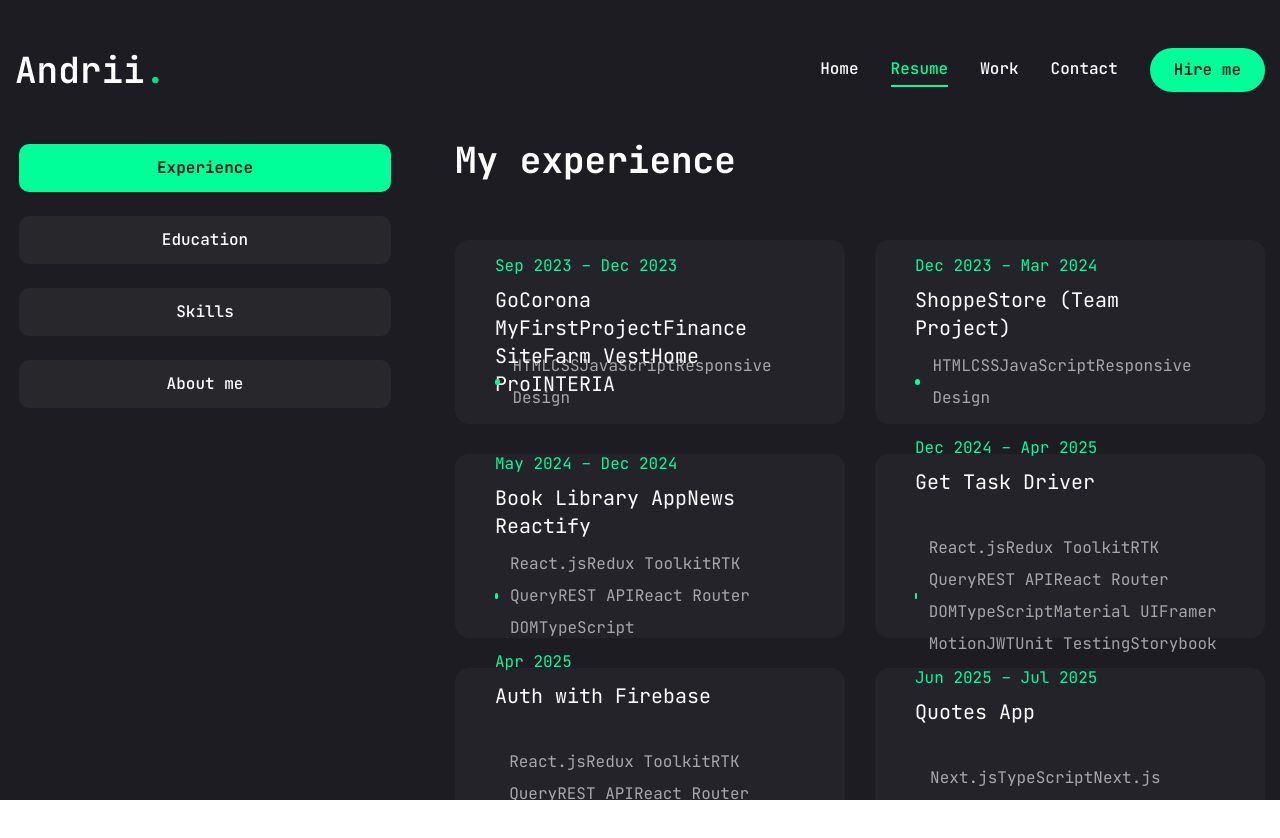
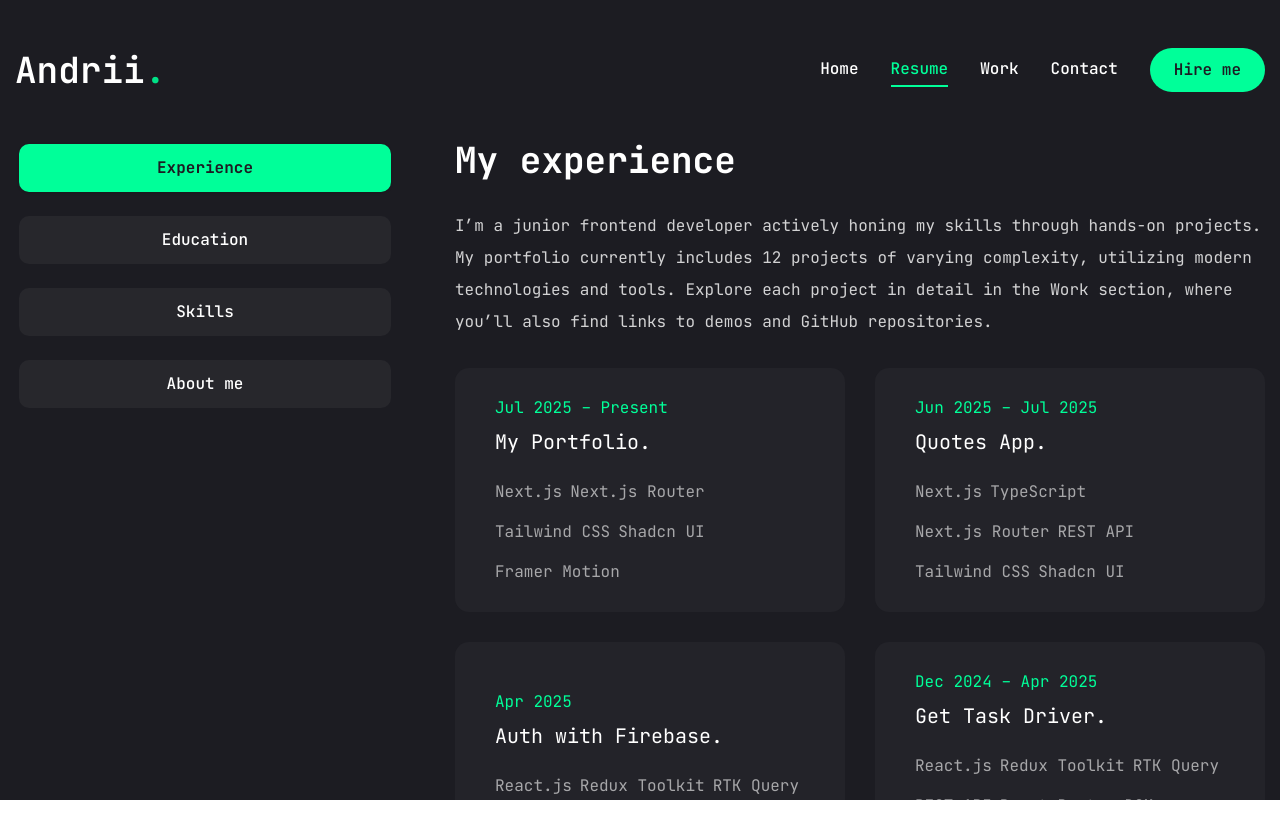
Before and after one commit to admitruk237/andrii-portfolio, a Next.js app: page /resume in a window 1280 px wide. Shown: the top 838 px of the page. Built offline with nearby package versions, Linux system fonts and the light colour scheme.

Commit message:
fixed experience tab bugs

```diff
--- a/app/resume/page.jsx
+++ b/app/resume/page.jsx
@@ -61,23 +61,30 @@ const experience = {
     repositories.`,
   items: [
     {
-      projects: [
-        'GoCorona MyFirstProject',
-        'Finance Site',
-        'Farm Vest',
-        'Home Pro',
-        'INTERIA',
+      projects: ['My Portfolio'],
+      technologies: [
+        'Next.js',
+        'Next.js Router',
+        'Tailwind CSS',
+        'Shadcn UI',
+        'Framer Motion',
       ],
-      technologies: ['HTML', 'CSS', 'JavaScript', 'Responsive Design'],
-      duration: 'Sep 2023 – Dec 2023',
+      duration: 'Jul 2025 – Present',
     },
     {
-      projects: ['ShoppeStore (Team Project)'],
-      technologies: ['HTML', 'CSS', 'JavaScript', 'Responsive Design'],
-      duration: 'Dec 2023 – Mar 2024',
+      projects: ['Quotes App'],
+      technologies: [
+        'Next.js',
+        'TypeScript',
+        'Next.js Router',
+        'REST API',
+        'Tailwind CSS',
+        'Shadcn UI',
+      ],
+      duration: 'Jun 2025 – Jul 2025',
     },
     {
-      projects: ['Book Library App', 'News Reactify'],
+      projects: ['Auth with Firebase'],
       technologies: [
         'React.js',
         'Redux Toolkit',
@@ -85,8 +92,11 @@ const experience = {
         'REST API',
         'React Router DOM',
         'TypeScript',
+        'Tailwind CSS',
+        'Firebase',
+        'JWT',
       ],
-      duration: 'May 2024 – Dec 2024',
+      duration: 'Apr 2025',
     },
     {
       projects: ['Get Task Driver'],
@@ -106,7 +116,7 @@ const experience = {
       duration: 'Dec 2024 – Apr 2025',
     },
     {
-      projects: ['Auth with Firebase'],
+      projects: ['Book Library App', 'News Reactify'],
       technologies: [
         'React.js',
         'Redux Toolkit',
@@ -114,34 +124,18 @@ const experience = {
         'REST API',
         'React Router DOM',
         'TypeScript',
-        'Tailwind CSS',
-        'Firebase',
-        'JWT',
       ],
-      duration: 'Apr 2025',
+      duration: 'May 2024 – Dec 2024',
     },
     {
-      projects: ['Quotes App'],
-      technologies: [
-        'Next.js',
-        'TypeScript',
-        'Next.js Router',
-        'REST API',
-        'Tailwind CSS',
-        'Shadcn UI',
-      ],
-      duration: 'Jun 2025 – Jul 2025',
+      projects: ['ShoppeStore (Team Project)'],
+      technologies: ['HTML', 'CSS', 'JavaScript', 'Responsive Design'],
+      duration: 'Dec 2023 – Mar 2024',
     },
     {
-      projects: ['My Portfolio'],
-      technologies: [
-        'Next.js',
-        'Next.js Router',
-        'Tailwind CSS',
-        'Shadcn UI',
-        'Framer Motion',
-      ],
-      duration: 'Jul 2025 – Present',
+      projects: ['GoCorona', 'Finance', 'Farm Vest', 'Home Pro', 'INTERIA'],
+      technologies: ['HTML', 'CSS', 'JavaScript', 'Responsive Design'],
+      duration: 'Sep 2023 – Dec 2023',
     },
   ],
 };
@@ -246,25 +240,42 @@ const Resume = () => {
             <TabsContent value="experience" className="w-full">
               <div className="flex flex-col gap-[30px] text-center lg:text-left">
                 <h3 className="text-4xl font-bold">{experience.title}</h3>
-                <p className="max-w-[600px] text-white/80 mx-auto lg:mx-0">
-                  {experience.discription}
+                <p className="text-white/80 mx-auto lg:mx-0">
+                  {experience.description}
                 </p>
-                <ScrollArea className="h-[480px">
-                  <ul className="grid grid-cols-1 lg:grid-cols-2 gap-[30px]">
+                <ScrollArea className="h-[480px]">
+                  <ul className="grid grid-cols-1 xl:grid-cols-2 gap-[30px]">
                     {experience.items.map((item, index) => {
                       return (
                         <li
                           key={index}
-                          className="bg-[#232329] h-[184px] py-6 px-10 rounded-xl flex flex-col justify-center
+                          className="bg-[#232329]  py-6 px-10 rounded-xl flex flex-col justify-center
                         items-center lg:items-start gap-1"
                         >
                           <span className="text-accent">{item.duration}</span>
-                          <h3 className="text-xl max-w-[260px] min-h-[60px] text-center lg:text-left">
-                            {item.projects}
-                          </h3>
-                          <div className="flex items-center gap-3">
-                            <span className="w-[6px] h-[6px] rounded-full bg-accent"></span>
-                            <p className="text-white/60">{item.technologies}</p>
+                          <div className="flex gap-2 flex-wrap mb-4">
+                            {item.projects.map((project, index) => {
+                              return (
+                                <h3
+                                  key={index}
+                                  className="text-xl   text-center lg:text-left"
+                                >
+                                  {project}.
+                                </h3>
+                              );
+                            })}
+                          </div>
+
+                          <div className="flex items-center gap-3 ">
+                            <div className="flex flex-wrap gap-2">
+                              {item.technologies.map((technologie, index) => {
+                                return (
+                                  <p key={index} className="text-white/60">
+                                    {technologie}
+                                  </p>
+                                );
+                              })}
+                            </div>
                           </div>
                         </li>
                       );
--- a/components/ui/scroll-area.jsx
+++ b/components/ui/scroll-area.jsx
@@ -1,20 +1,21 @@
-"use client"
+'use client';
 
-import * as React from "react"
-import * as ScrollAreaPrimitive from "@radix-ui/react-scroll-area"
+import * as React from 'react';
+import * as ScrollAreaPrimitive from '@radix-ui/react-scroll-area';
 
-import { cn } from "@/lib/utils"
+import { cn } from '@/lib/utils';
 
-function ScrollArea({
-  className,
-  children,
-  ...props
-}) {
+function ScrollArea({ className, children, ...props }) {
   return (
-    <ScrollAreaPrimitive.Root data-slot="scroll-area" className={cn("relative", className)} {...props}>
+    <ScrollAreaPrimitive.Root
+      data-slot="scroll-area"
+      className={cn('relative', className)}
+      {...props}
+    >
       <ScrollAreaPrimitive.Viewport
         data-slot="scroll-area-viewport"
-        className="focus-visible:ring-ring/50 size-full rounded-[inherit] transition-[color,box-shadow] outline-none focus-visible:ring-[3px] focus-visible:outline-1">
+        className="focus-visible:ring-ring/50 size-full rounded-[inherit] transition-[color,box-shadow] outline-none focus-visible:ring-[3px] focus-visible:outline-1"
+      >
         {children}
       </ScrollAreaPrimitive.Viewport>
       <ScrollBar />
@@ -23,29 +24,27 @@ function ScrollArea({
   );
 }
 
-function ScrollBar({
-  className,
-  orientation = "vertical",
-  ...props
-}) {
+function ScrollBar({ className, orientation = 'vertical', ...props }) {
   return (
     <ScrollAreaPrimitive.ScrollAreaScrollbar
       data-slot="scroll-area-scrollbar"
       orientation={orientation}
       className={cn(
-        "flex touch-none p-px transition-colors select-none",
-        orientation === "vertical" &&
-          "h-full w-2.5 border-l border-l-transparent",
-        orientation === "horizontal" &&
-          "h-2.5 flex-col border-t border-t-transparent",
+        'flex touch-none p-px transition-colors select-none',
+        orientation === 'vertical' &&
+          'h-full w-2.5 border-l border-l-transparent',
+        orientation === 'horizontal' &&
+          'h-2.5 flex-col border-t border-t-transparent',
         className
       )}
-      {...props}>
+      {...props}
+    >
       <ScrollAreaPrimitive.ScrollAreaThumb
         data-slot="scroll-area-thumb"
-        className="bg-border relative flex-1 rounded-full" />
+        className=" relative flex-1 rounded-full bg-accent"
+      />
     </ScrollAreaPrimitive.ScrollAreaScrollbar>
   );
 }
 
-export { ScrollArea, ScrollBar }
+export { ScrollArea, ScrollBar };
```
